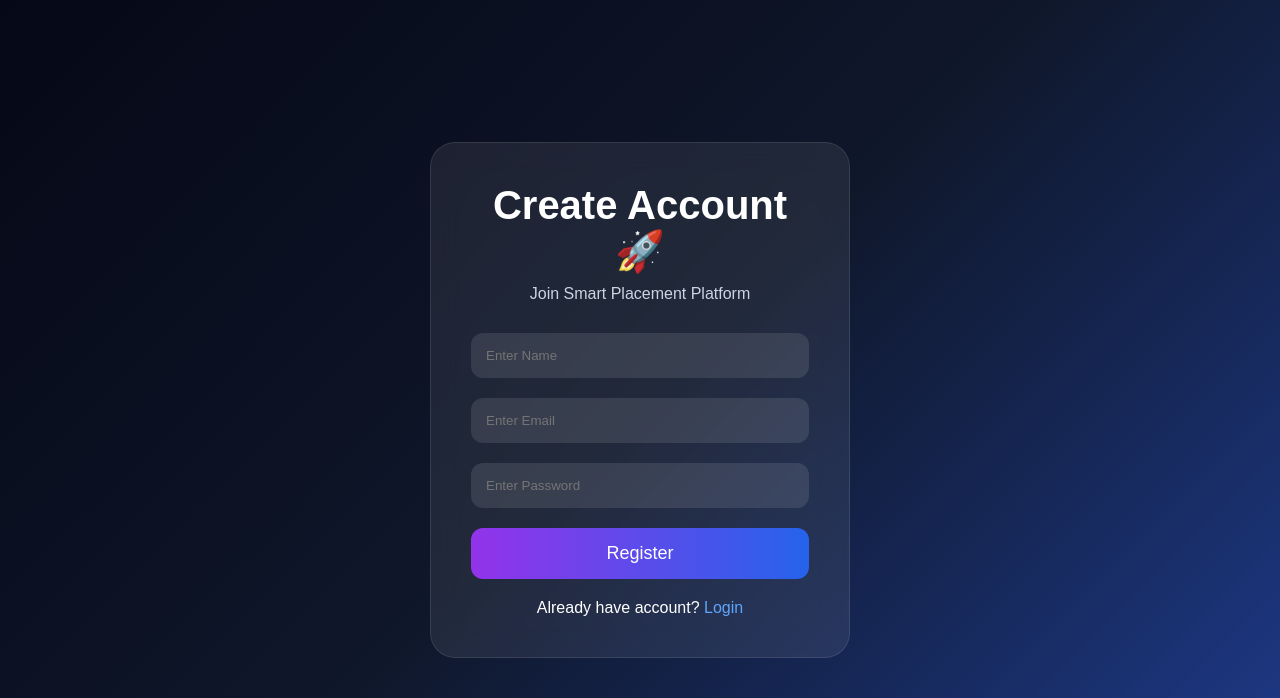
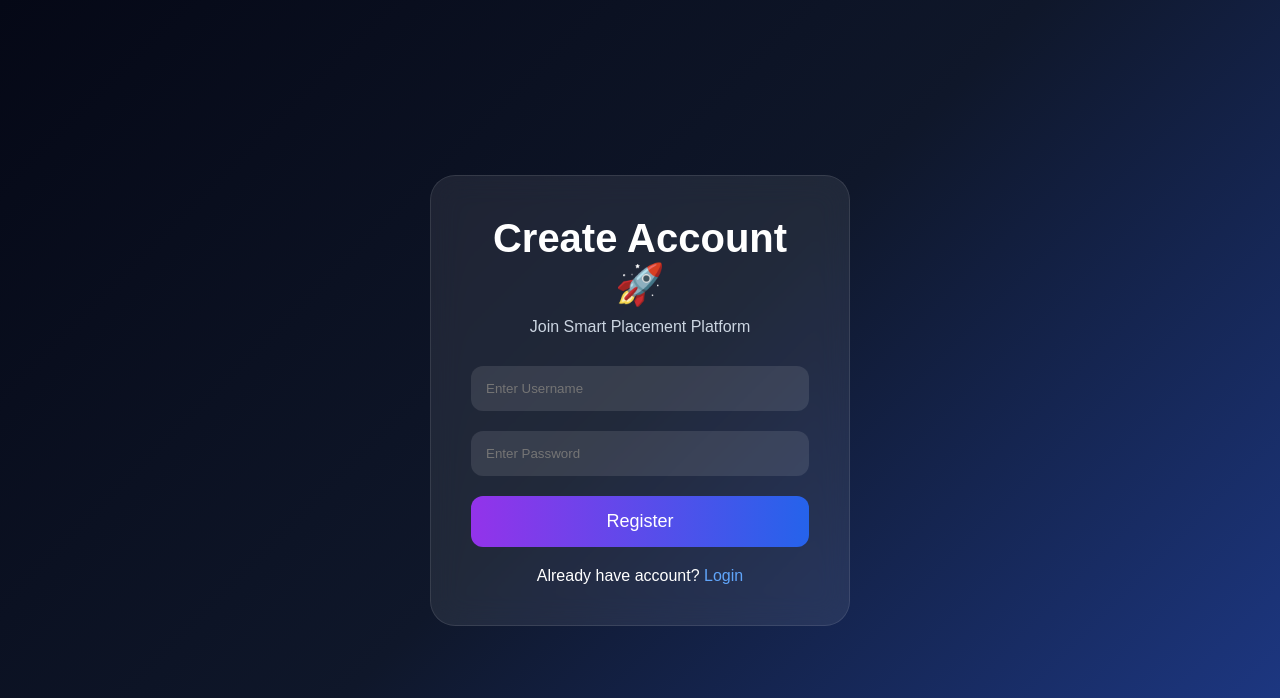
Before and after one commit to riteshml0211-cpu/smart-placement-platform, a Flask app: page /register in a window 1280 px wide. Shown: the top 698 px of the page. Run offline with Flask 3, Linux system fonts and the light colour scheme; some libraries are stand-ins or nearby versions.

Commit message:
Update register.html

```diff
--- a/templates/register.html
+++ b/templates/register.html
@@ -1,10 +1,12 @@
 <!DOCTYPE html>
 <html>
 <head>
+
     <title>Register</title>
 
     <link rel="stylesheet"
     href="{{ url_for('static', filename='style.css') }}">
+
 </head>
 
 <body>
@@ -22,13 +24,7 @@
             <input
             type="text"
             name="name"
-            placeholder="Enter Name"
-            required>
-
-            <input
-            type="email"
-            name="email"
-            placeholder="Enter Email"
+            placeholder="Enter Username"
             required>
 
             <input
@@ -38,7 +34,9 @@
             required>
 
             <button type="submit">
+
                 Register
+
             </button>
 
         </form>
@@ -48,7 +46,9 @@
             Already have account?
 
             <a href="/login">
+
                 Login
+
             </a>
 
         </div>
```
